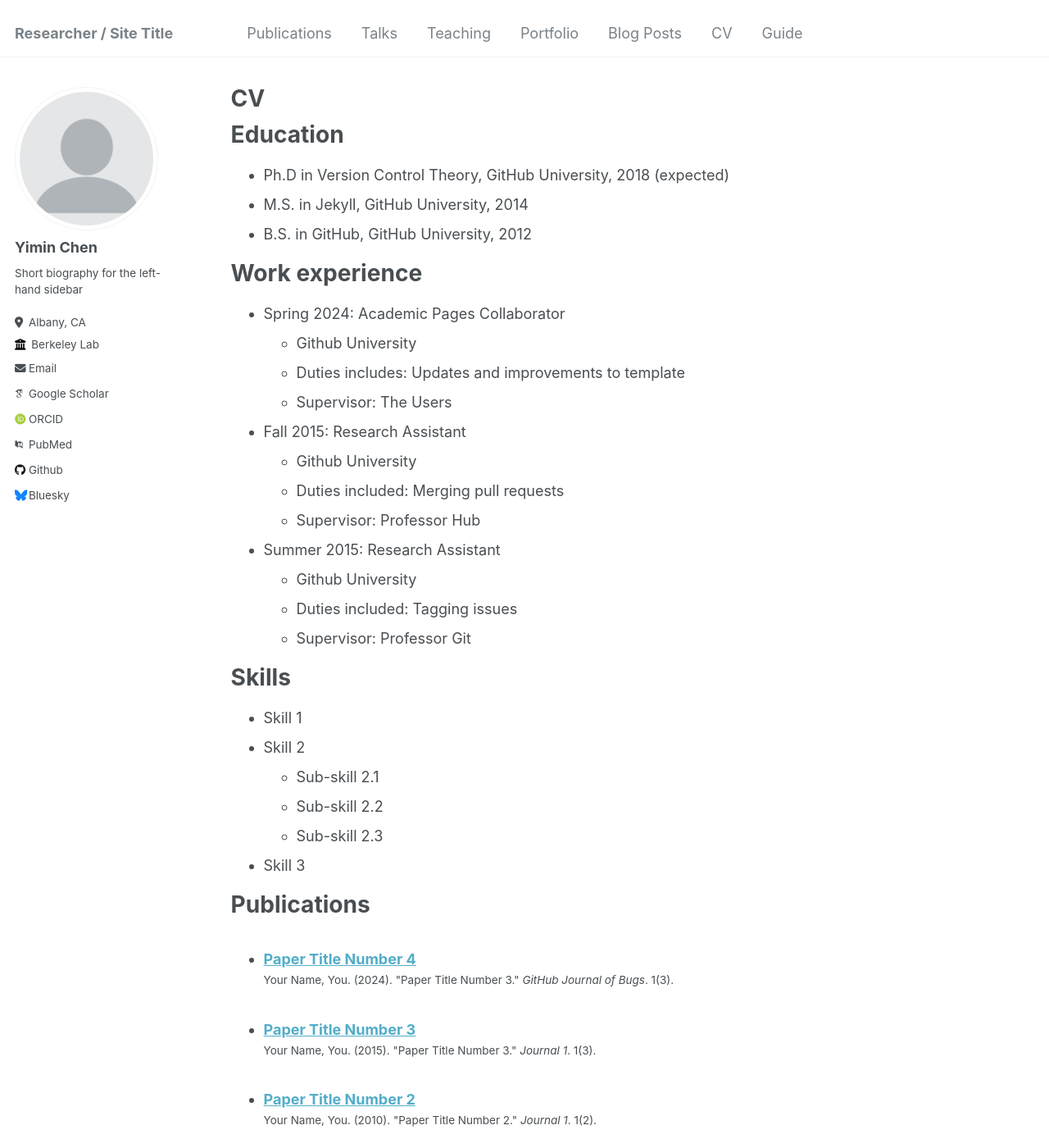
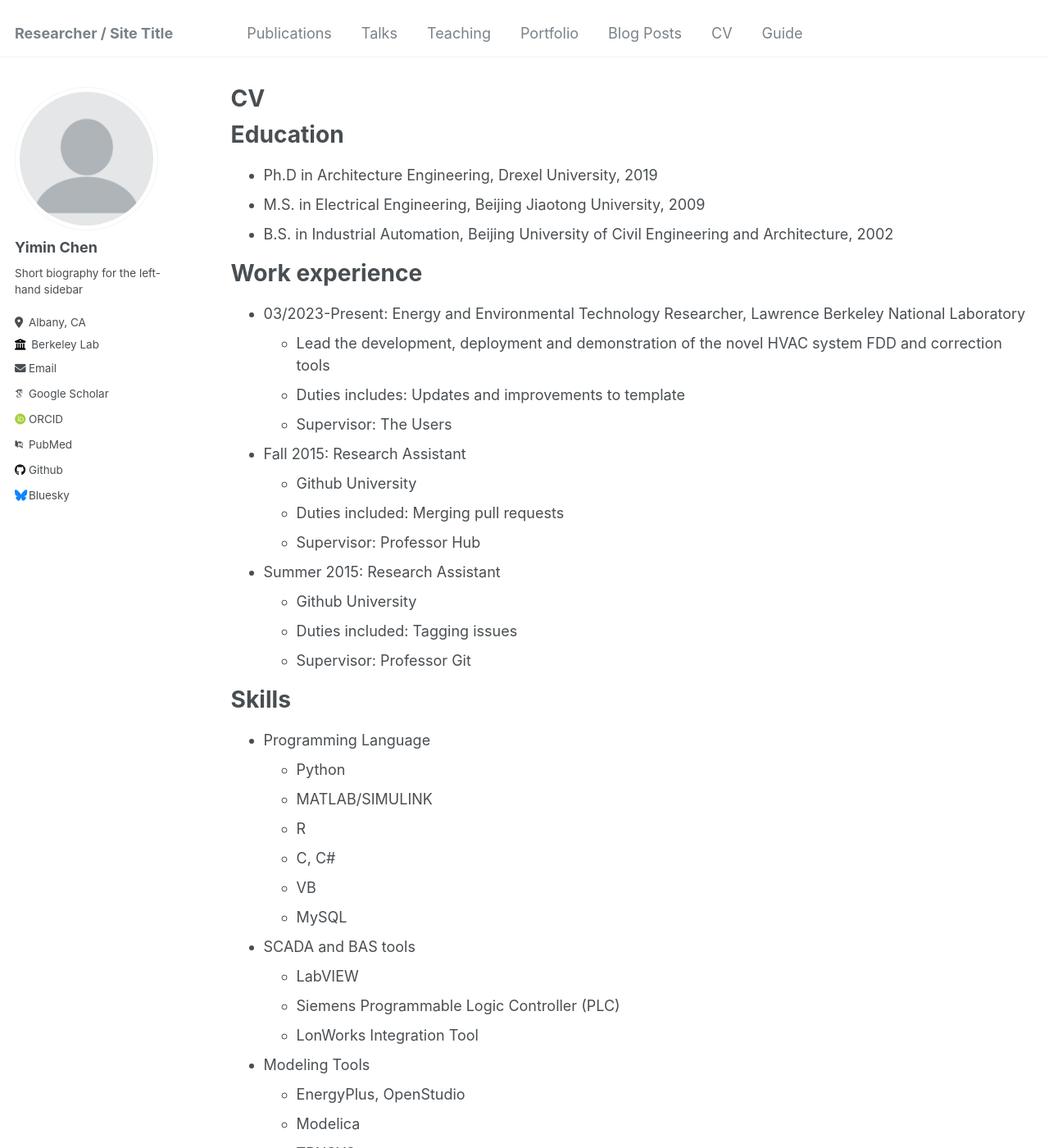
Before and after one commit to chenymstudy2015/YiminChen, a Jekyll site: the page built from _pages/cv.md, in a window 1280 px wide and 1400 px high. Shown: the whole window at 82% size. Built offline with Jekyll 4.4.1, drawn with Linux system fonts in a browser that asks for light colours; some web fonts are replaced; some of the changed text lies outside the part shown.

Commit message:
Update cv.md

```diff
--- a/_pages/cv.md
+++ b/_pages/cv.md
@@ -11,14 +11,14 @@ redirect_from:
 
 Education
 ======
-* Ph.D in Version Control Theory, GitHub University, 2018 (expected)
-* M.S. in Jekyll, GitHub University, 2014
-* B.S. in GitHub, GitHub University, 2012
+* Ph.D in Architecture Engineering, Drexel University, 2019
+* M.S. in Electrical Engineering, Beijing Jiaotong University, 2009
+* B.S. in Industrial Automation, Beijing University of Civil Engineering and Architecture, 2002
 
 Work experience
 ======
-* Spring 2024: Academic Pages Collaborator
-  * Github University
+* 03/2023-Present: Energy and Environmental Technology Researcher, Lawrence Berkeley National Laboratory
+  * Lead the development, deployment and demonstration of the novel HVAC system FDD and correction tools
   * Duties includes: Updates and improvements to template
   * Supervisor: The Users
 
@@ -34,12 +34,23 @@ Work experience
 
 Skills
 ======
-* Skill 1
-* Skill 2
-  * Sub-skill 2.1
-  * Sub-skill 2.2
-  * Sub-skill 2.3
-* Skill 3
+* Programming Language
+  * Python
+  * MATLAB/SIMULINK
+  * R
+  * C, C#
+  * VB
+  * MySQL
+* SCADA and BAS tools
+  * LabVIEW
+  * Siemens Programmable Logic Controller (PLC)
+  * LonWorks Integration Tool
+* Modeling Tools
+  * EnergyPlus, OpenStudio
+  * Modelica
+  * TRNSYS
+* Data Analytics Tool
+  * Tableau
 
 Publications
 ======
```
